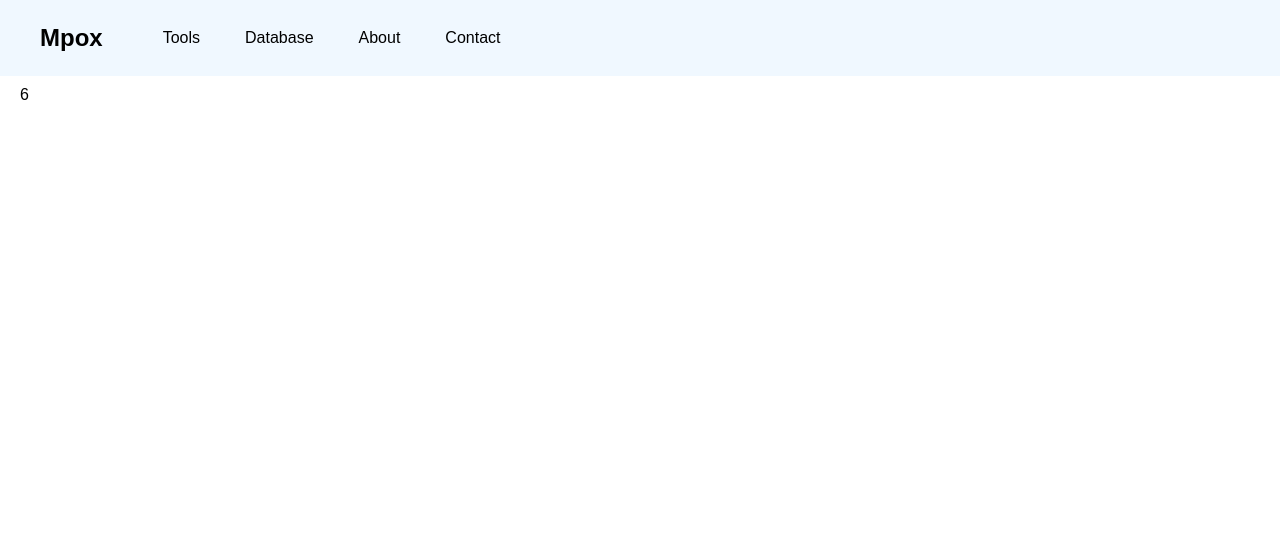
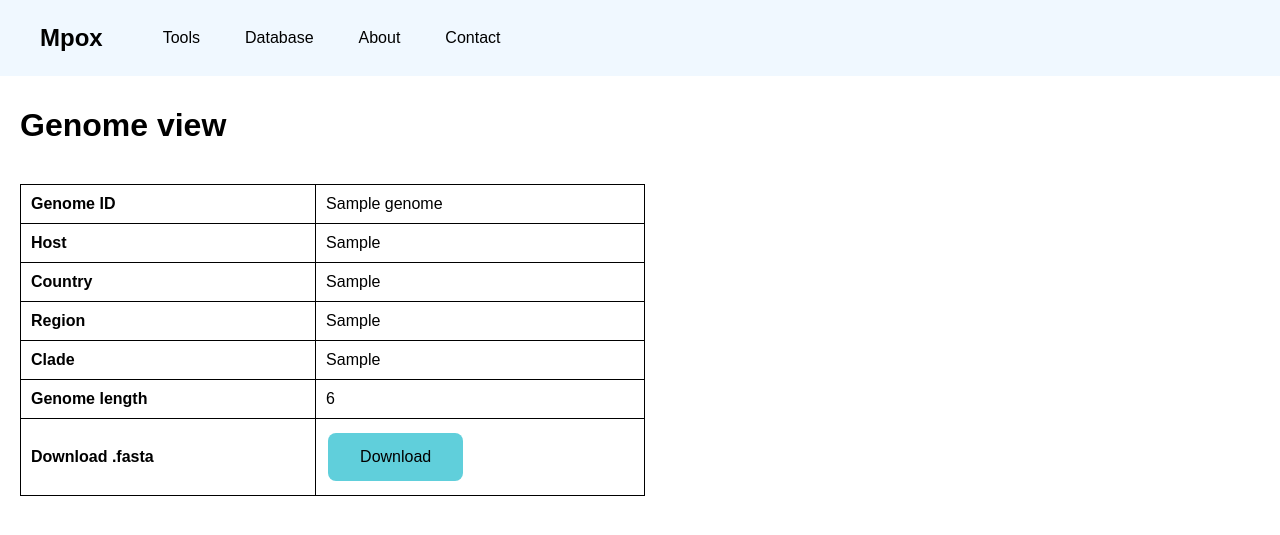
Before and after one commit to gustavsganzerla/mpxv_platform, a Django app: a page that uses my_app/templates/my_app/view_genome_db.html in a window 1280 px wide. Shown: the top 535 px of the page. Run offline with Django 5.2, Linux system fonts and the light colour scheme; tables that the repository leaves empty hold one stand-in row (values such as "Sample post"); some libraries are stand-ins or nearby versions.

Commit message:
downloads added
db query (csv);
genome (fasta)

```diff
--- a/my_app/templates/my_app/view_db_query.html
+++ b/my_app/templates/my_app/view_db_query.html
@@ -24,7 +24,9 @@ th {
 	<h2> A total of {{query_len}} results matched our DB</h2>
 
 
-
+    <a href="{% url 'my_app:download_query_csv'%}"download>
+        <button class="download-button"> Download query table (.csv)</button>
+    </a>
 
 </a>
 	<table>
--- a/my_app/templates/my_app/view_genome_db.html
+++ b/my_app/templates/my_app/view_genome_db.html
@@ -1,7 +1,63 @@
 {% extends 'base.html'%}
 
-{%block content%}
+{% block content %}
+    <style>
+        table {
+            width: 50%;
+            border-collapse: collapse;
+        }
+        table, th, td {
+            border: 1px solid black;
+        }
+        th, td {
+            padding: 10px;
+            text-align: left;
+        }
+    </style>
+    <h1>Genome view </h1>
+    <br>
+    <table>
+	    <tbody>
+		    {% for item in context %}
+		    <tr>
+			    <td><b>Genome ID</b></td>
+			    <td>{{item.genome_id}}</td>
+		    </tr>
+		    <tr>
+			    <td><b>Host</b></td>
+			    <td>{{item.host}}</td>
+		    </tr>
+		    <tr>
+			    <td><b>Country</b></td>
+			    <td>{{item.country}}</td>
+		    </tr>
+		    <tr>
+			    <td><b>Region</b></td>
+			    <td>{{item.region}}</td>
+		    </tr>
+		    <tr>
+			    <td><b>Clade</b></td>
+			    <td>{{item.clade}}</td>
+		    </tr>
 
-{{genome_len}}
+		    <tr>
+			    <td><b>Genome length</b></td>
+			    <td>{{genome_len}}</td>
+		    </tr>
+		    <tr>
+			    <td><b>Download .fasta</b></td>
 
-{%endblock%}
+			    <td><a href="{% url 'my_app:download_genome' genome_id=item.genome_id%}"download>
+	<button class="download-button"> Download</button>
+				    </a></td>
+		    </tr>
+		    {% endfor %}
+	    </tbody>
+    </table>
+
+
+
+
+
+
+{% endblock %}
--- a/my_app/urls.py
+++ b/my_app/urls.py
@@ -7,6 +7,8 @@ app_name = 'my_app'
 urlpatterns = [
     path("home/", views.home, name = "home"),
     path("db_home/", views.db_home, name = "db_home"),
-    path("view_genome_db/<str:genome_id>", views.view_genome_db, name = "view_genome_db")
+    path("view_genome_db/<str:genome_id>", views.view_genome_db, name = "view_genome_db"),
+    path("download_query_csv/", views.download_query_csv, name = "download_query_csv"),
+    path("download_genome/<str:genome_id>", views.download_genome, name = "download_genome")
 
 ]
--- a/my_app/views.py
+++ b/my_app/views.py
@@ -4,6 +4,7 @@ from . forms import GenomeQueryForm
 from django.db.models import Q, Func
 from . models import Genome
 from datetime import datetime
+import csv
 
 
 
@@ -129,3 +130,45 @@ def view_genome_db(request, genome_id):
 
             return render(request, 'my_app/view_genome_db.html', context = {'context':context,
                 'genome_len':genome_len})
+
+def download_query_csv(request):
+    result_query= request.session.get('result_query', None)
+
+    if result_query:
+        csv_content = []
+        csv_content.append(['Genome ID',
+            'Host',
+            'Country',
+            'Region',
+            'Clade'])
+
+        for query in result_query:
+            csv_content.append([
+                query['genome_id'],
+                query['host'],
+                query['country'],
+                query['region'],
+                query['clade']
+            ])
+
+        if csv_content:
+            response = HttpResponse(content_type = "text/csv")
+            response['Content-Disposition'] = 'attachment; filename="query.csv"'
+
+            csv_writer = csv.writer(response)
+
+            for row in csv_content:
+                csv_writer.writerow(row)
+            return response
+
+def download_genome(request, genome_id):
+    genome_queryset = Genome.objects.filter(genome_id__contains=genome_id)
+
+    if genome_queryset:
+
+        response = HttpResponse(content_type = 'text/plain')
+        response['Content-Disposition'] = 'attachment; filename = "genome.fasta"'
+        queryset_data = list(genome_queryset.values())
+        for item in queryset_data:
+            response.write(f">{item['genome_id']}\n{item['sequence']}")
+        return response
```
